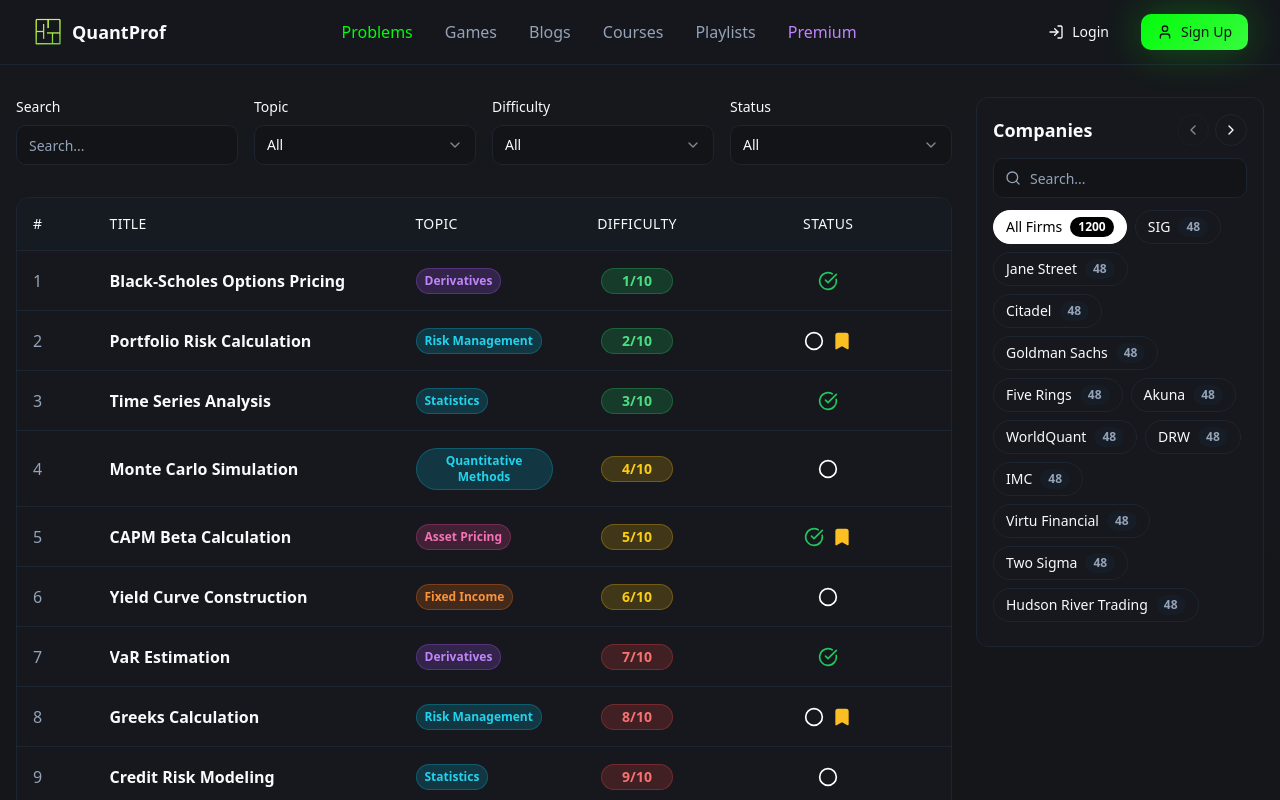
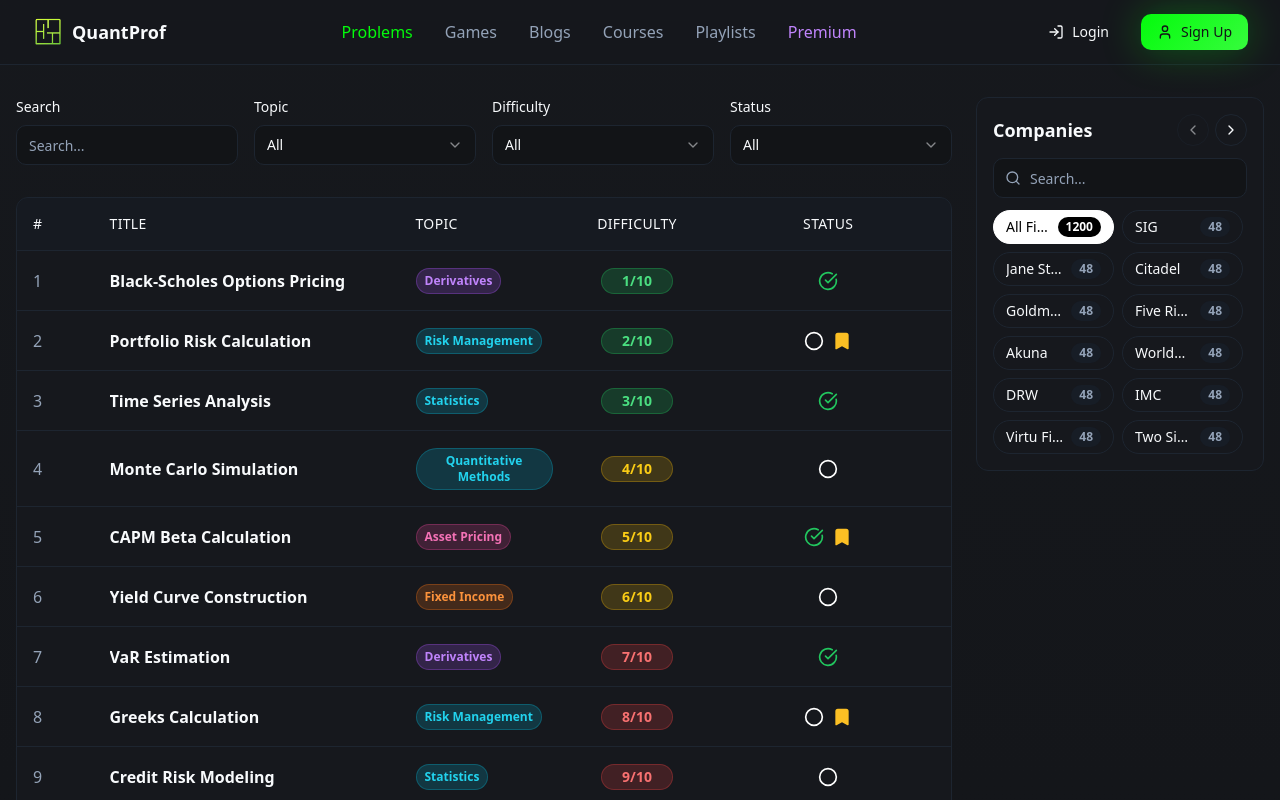
Before and after one commit to ravisharma381/quant-zenith-hub, a React (Vite) app: page /problems in a window 1280 px wide. Shown: the top 800 px of the page. Built offline with nearby package versions, Linux system fonts and the light colour scheme.

Commit message:
Changes
Co-authored-by: ravisharma381 <222616816+ravisharma381@users.noreply.github.com>

```diff
--- a/src/pages/Problems.tsx
+++ b/src/pages/Problems.tsx
@@ -1,4 +1,4 @@
-import React, { useEffect, useRef, useState } from "react";
+import React, { useState } from "react";
 import { useNavigate } from "react-router-dom";
 import { Badge } from "@/components/ui/badge";
 import { Input } from "@/components/ui/input";
@@ -98,24 +98,7 @@ const Problems = () => {
   const [showUpgradeDialog, setShowUpgradeDialog] = useState(false);
   const [selectedCompany, setSelectedCompany] = useState<string>("All Firms");
   const [companySearch, setCompanySearch] = useState("");
-  const [canScrollLeft, setCanScrollLeft] = useState(false);
-  const [canScrollRight, setCanScrollRight] = useState(false);
-  const companiesRef = useRef<HTMLDivElement>(null);
-
-  const updateScrollArrows = () => {
-    const el = companiesRef.current;
-    if (!el) return;
-    setCanScrollLeft(el.scrollTop > 0);
-    setCanScrollRight(el.scrollTop + el.clientHeight < el.scrollHeight - 1);
-  };
-
-  useEffect(() => {
-    updateScrollArrows();
-  });
-
-  const scrollCompanies = (direction: number) => {
-    companiesRef.current?.scrollBy({ top: direction * 240, behavior: "smooth" });
-  };
+  const [companyPage, setCompanyPage] = useState(0);
 
   const TOTAL_PAGES = 60;
   const PROBLEMS_PER_PAGE = 20;
@@ -213,6 +196,14 @@ const Problems = () => {
   ].filter((company) =>
     company.name.toLowerCase().includes(companySearch.toLowerCase())
   );
+
+  const COMPANIES_PER_PAGE = 12;
+  const companyPages = companyStats.reduce<(typeof companyStats)[number][]>((acc, company, idx) => {
+    if (idx % COMPANIES_PER_PAGE === 0) acc.push([]);
+    acc[acc.length - 1].push(company);
+    return acc;
+  }, []);
+  const activeCompanyPage = Math.min(companyPage, companyPages.length - 1);
 
   // Get problems for current page
   const startIndex = (currentPage - 1) * PROBLEMS_PER_PAGE;
@@ -494,10 +485,10 @@ const Problems = () => {
               <div className="flex items-center justify-between mb-3">
                 <h2 className="text-lg font-semibold text-foreground">Companies</h2>
                 <div className="flex gap-1.5">
-                  <Button variant="outline" size="icon" className="h-8 w-8 rounded-full" aria-label="Scroll companies left" disabled={!canScrollLeft} onClick={() => scrollCompanies(-1)}>
+                  <Button variant="outline" size="icon" className="h-8 w-8 rounded-full" aria-label="Previous companies" disabled={activeCompanyPage === 0} onClick={() => setCompanyPage((p) => Math.max(0, p - 1))}>
                     <ChevronLeft className="h-4 w-4" />
                   </Button>
-                  <Button variant="outline" size="icon" className="h-8 w-8 rounded-full" aria-label="Scroll companies right" disabled={!canScrollRight} onClick={() => scrollCompanies(1)}>
+                  <Button variant="outline" size="icon" className="h-8 w-8 rounded-full" aria-label="Next companies" disabled={activeCompanyPage >= companyPages.length - 1} onClick={() => setCompanyPage((p) => Math.min(companyPages.length - 1, p + 1))}>
                     <ChevronRight className="h-4 w-4" />
                   </Button>
                 </div>
@@ -511,11 +502,17 @@ const Problems = () => {
                   className="pl-9"
                 />
               </div>
-              <div ref={companiesRef} onScroll={updateScrollArrows} className="notes-scrollbar flex flex-wrap gap-2 overflow-y-auto max-h-[420px] pr-1">
               {companyStats.length === 0 && (
                 <p className="text-sm text-muted-foreground">No companies found</p>
               )}
-                {companyStats.map((company) => (
+              <div className="overflow-hidden">
+                <div
+                  className="flex transition-transform duration-500 ease-in-out"
+                  style={{ transform: `translateX(-${activeCompanyPage * 100}%)` }}
+                >
+                  {companyPages.map((pageCompanies, pageIdx) => (
+                    <div key={pageIdx} className="w-full shrink-0 grid grid-cols-2 gap-2 content-start pr-1">
+                      {pageCompanies.map((company) => (
                         <button
                           key={company.name}
                           onClick={() => setSelectedCompany(
@@ -523,13 +520,13 @@ const Problems = () => {
                               ? "All Firms"
                               : company.name
                           )}
-                    className={`inline-flex items-center gap-2 whitespace-nowrap rounded-full border px-3 py-1.5 text-sm transition-colors ${
+                          className={`inline-flex items-center justify-between gap-2 rounded-full border px-3 py-1.5 text-sm transition-colors ${
                             selectedCompany === company.name
                               ? "border-white bg-white text-black"
                               : "border-border hover:bg-muted/50"
                           }`}
                         >
-                    {company.name}
+                          <span className="truncate">{company.name}</span>
                           <span className={`inline-flex items-center justify-center rounded-full text-xs font-semibold px-2 py-0.5 ${
                             selectedCompany === company.name
                               ? "bg-black text-white"
@@ -539,6 +536,9 @@ const Problems = () => {
                           </span>
                         </button>
                       ))}
+                    </div>
+                  ))}
+                </div>
               </div>
             </div>
           </aside>
```
Lines whose indentation alone changed are shown as unchanged.
